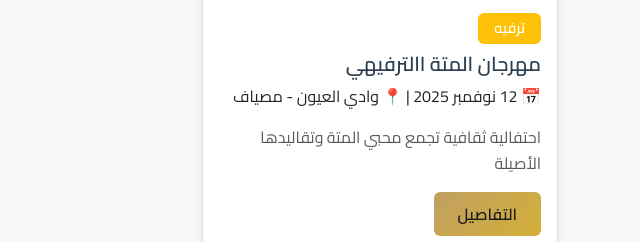
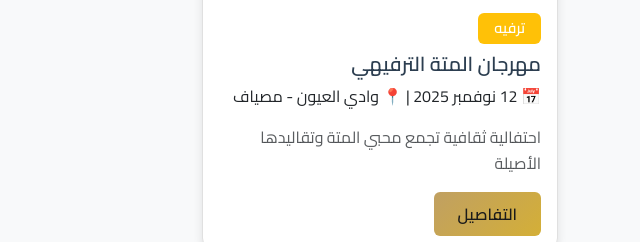
Before and after one commit to shahdwanous453-max/my_website, a plain HTML site: page index.html in a window 1280 px wide. Shown: the part 2178-2420 px from the top of the page, 640-1280 px from the left. Drawn offline with nearby package versions, Linux system fonts and the light colour scheme.

Commit message:
Update index.html

```diff
--- a/index.html
+++ b/index.html
@@ -254,7 +254,7 @@
       alt="مهرجان المتة الترفيهي" />
     <div class="card-body">
       <span class="badge bg-warning mb-2">ترفيه</span>
-      <h5 class="card-title">مهرجان المتة االترفيهي</h5>
+      <h5 class="card-title">مهرجان المتة الترفيهي</h5>
       <p class="card-text">📅 12 نوفمبر 2025 | 📍 وادي العيون - مصياف</p>
       <p class="card-text text-muted">
         احتفالية ثقافية تجمع محبي المتة وتقاليدها الأصيلة
```
